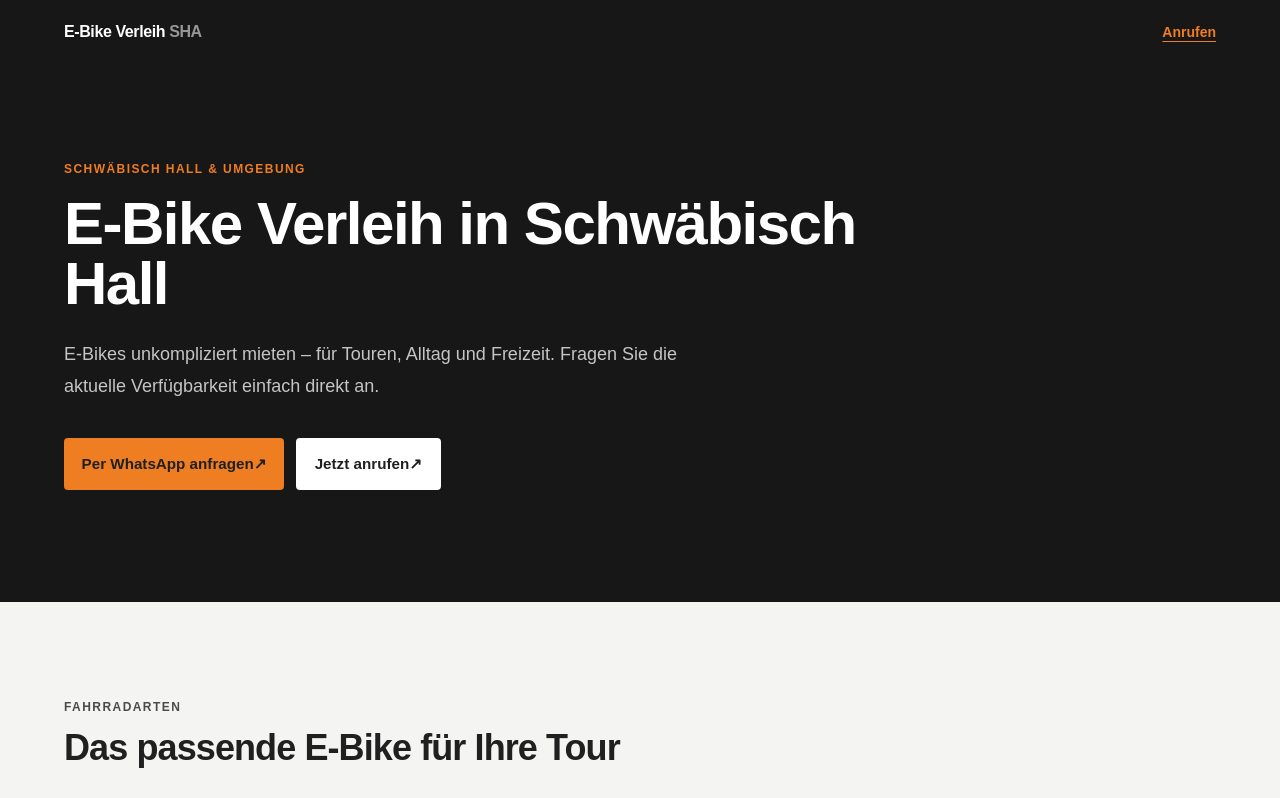
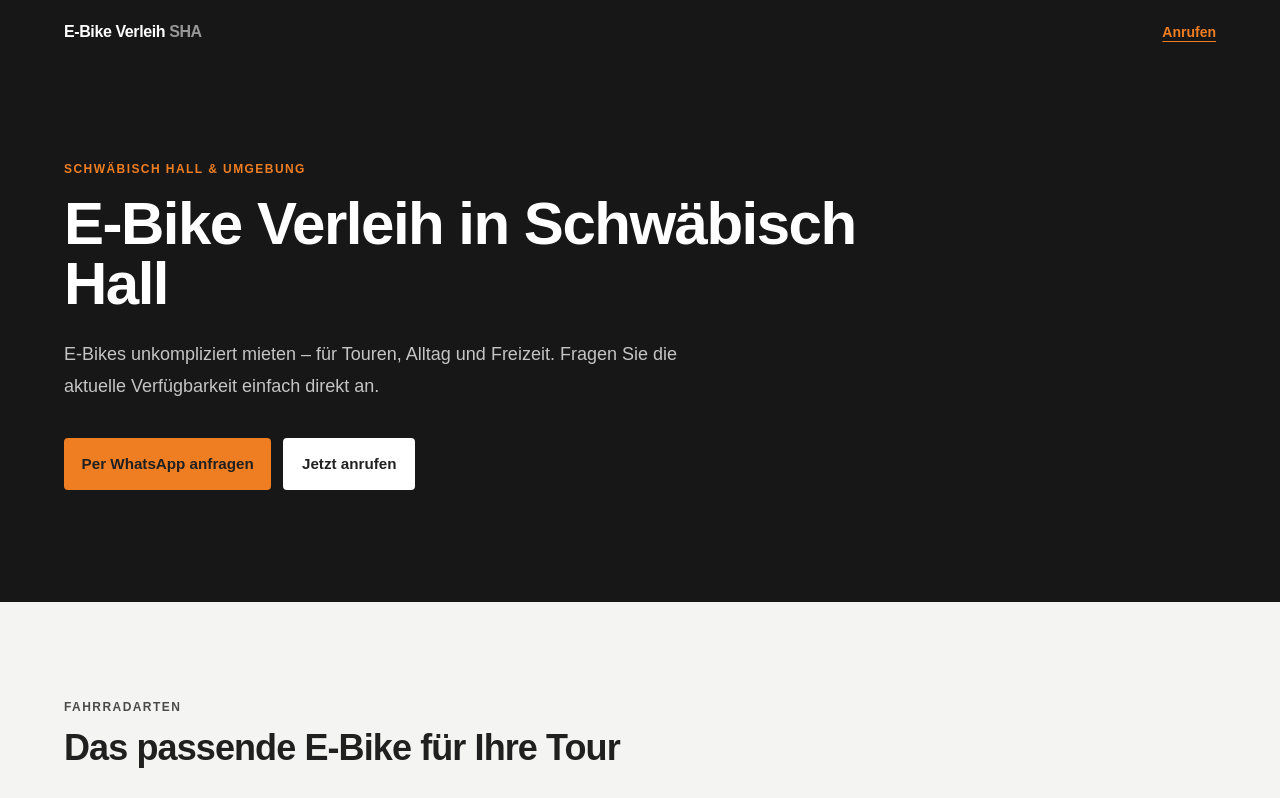
Before and after one commit to NeumannConsulting/ebike-verhleih-sha, a Next.js app: page / in a window 1280 px wide. Shown: the top 798 px of the page. Built offline with nearby package versions, Linux system fonts and the light colour scheme.

Commit message:
Update components.tsx

```diff
--- a/app/components.tsx
+++ b/app/components.tsx
@@ -9,10 +9,10 @@ export function ContactButtons({ dark = false }: { dark?: boolean }) {
   return (
     <div className="flex flex-col gap-3 sm:flex-row">
       <a className="button bg-accent text-forest hover:bg-accent-light" href={whatsappHref} target="_blank" rel="noreferrer">
-        Per WhatsApp anfragen <span aria-hidden="true">↗</span>
+        Per WhatsApp anfragen
       </a>
       <a className={`button border ${phoneClass}`} href={siteConfig.phoneHref}>
-        Jetzt anrufen <span aria-hidden="true">↗</span>
+        Jetzt anrufen
       </a>
     </div>
   );
```
